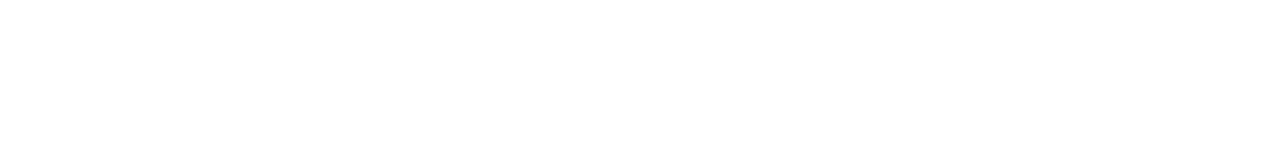
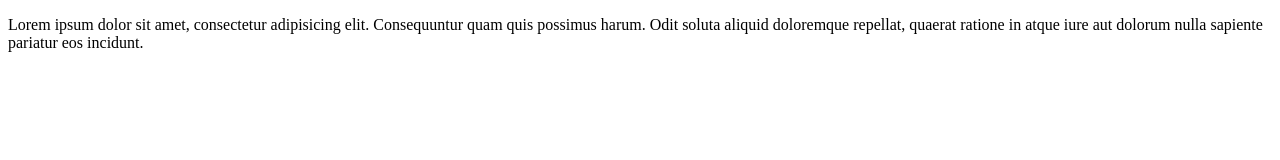
Before and after one commit to YairHoj/Test-Stuff, a plain HTML site: page Hackathon Project/index.html in a window 1280 px wide. Drawn offline with Linux system fonts and the light colour scheme.

Commit message:
Test content

```diff
--- a/Hackathon Project/index.html
+++ b/Hackathon Project/index.html
@@ -8,6 +8,14 @@
     <link rel="stylesheet" href="style.css" />
   </head>
   <body>
+    <div class="container">
+      <p>
+        Lorem ipsum dolor sit amet, consectetur adipisicing elit. Consequuntur
+        quam quis possimus harum. Odit soluta aliquid doloremque repellat,
+        quaerat ratione in atque iure aut dolorum nulla sapiente pariatur eos
+        incidunt.
+      </p>
+    </div>
     <script src="./script.js"></script>
   </body>
 </html>
```
